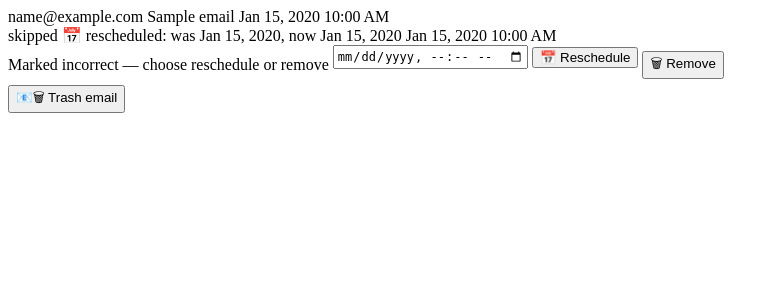
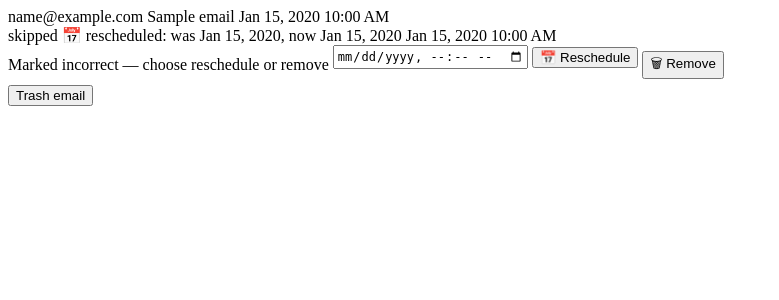
Before and after one commit to sweksha-cloud/todue-relay, a FastAPI app: template backend/app/templates/_row.html in a window 1280 px wide. Shown: the top 300 px of the page, without its empty margins (0-779 px from the left). Run offline with FastAPI, Linux system fonts and the light colour scheme; the template is opened without the code that fills it: most values are stand-ins (such as "Sample title", 1, 10 or a date in 2020).

Commit message:
Remove the emoji from the dashboard's Trash email button
Plain text label, matching the user's preference.

```diff
--- a/backend/app/templates/_action_item.html
+++ b/backend/app/templates/_action_item.html
@@ -8,6 +8,6 @@
       <button class="vote" type="submit" title="Create a Calendar event at this date and time">📅 Schedule</button>
     </form>
     <button class="vote" hx-post="/emails/{{ item.email_id }}/decline" hx-swap="none" title="Not worth acting on">✗ Dismiss</button>
-    <button class="vote" hx-post="/emails/{{ item.email_id }}/trash" hx-swap="none" hx-confirm="Move this email to Gmail's trash? (Recoverable there for 30 days.)" title="Move the source email to Gmail's trash">📧🗑 Trash email</button>
+    <button class="vote" hx-post="/emails/{{ item.email_id }}/trash" hx-swap="none" hx-confirm="Move this email to Gmail's trash? (Recoverable there for 30 days.)" title="Move the source email to Gmail's trash">Trash email</button>
   </div>
 </li>
--- a/backend/app/templates/_row.html
+++ b/backend/app/templates/_row.html
@@ -77,6 +77,6 @@
        verdict, Calendar event or review decision above — those are about the extraction; this is
        about the email itself. Recoverable in Gmail's own Trash for 30 days, never a permanent
        delete (docs/design-decisions.md, decision 28). #}
-    <button class="vote" hx-post="/emails/{{ email.email_id }}/trash" hx-swap="none" hx-confirm="Move this email to Gmail's trash? (Recoverable there for 30 days.)" title="Move the source email to Gmail's trash">📧🗑 Trash email</button>
+    <button class="vote" hx-post="/emails/{{ email.email_id }}/trash" hx-swap="none" hx-confirm="Move this email to Gmail's trash? (Recoverable there for 30 days.)" title="Move the source email to Gmail's trash">Trash email</button>
   </td>
 </tr>
```
